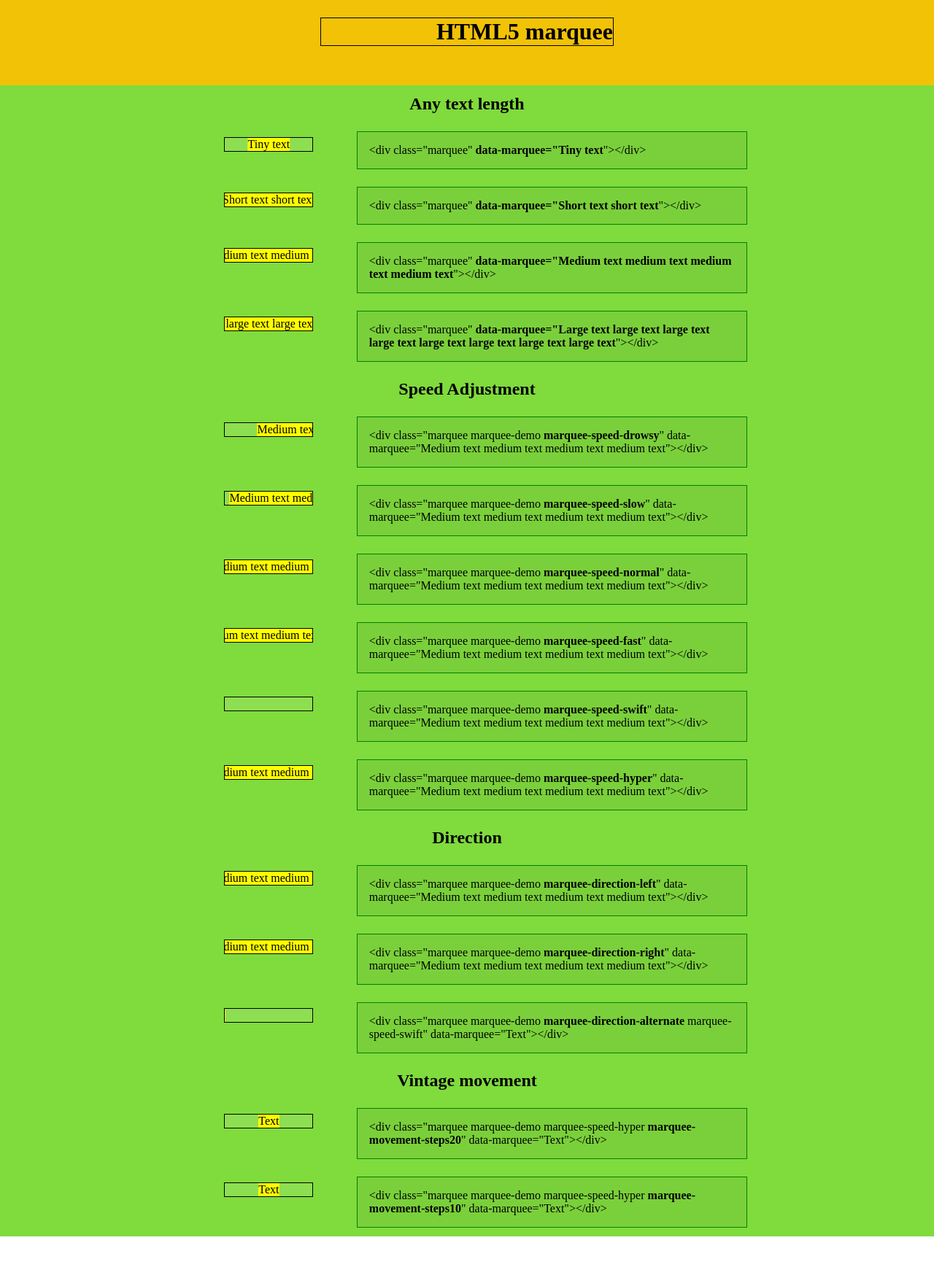
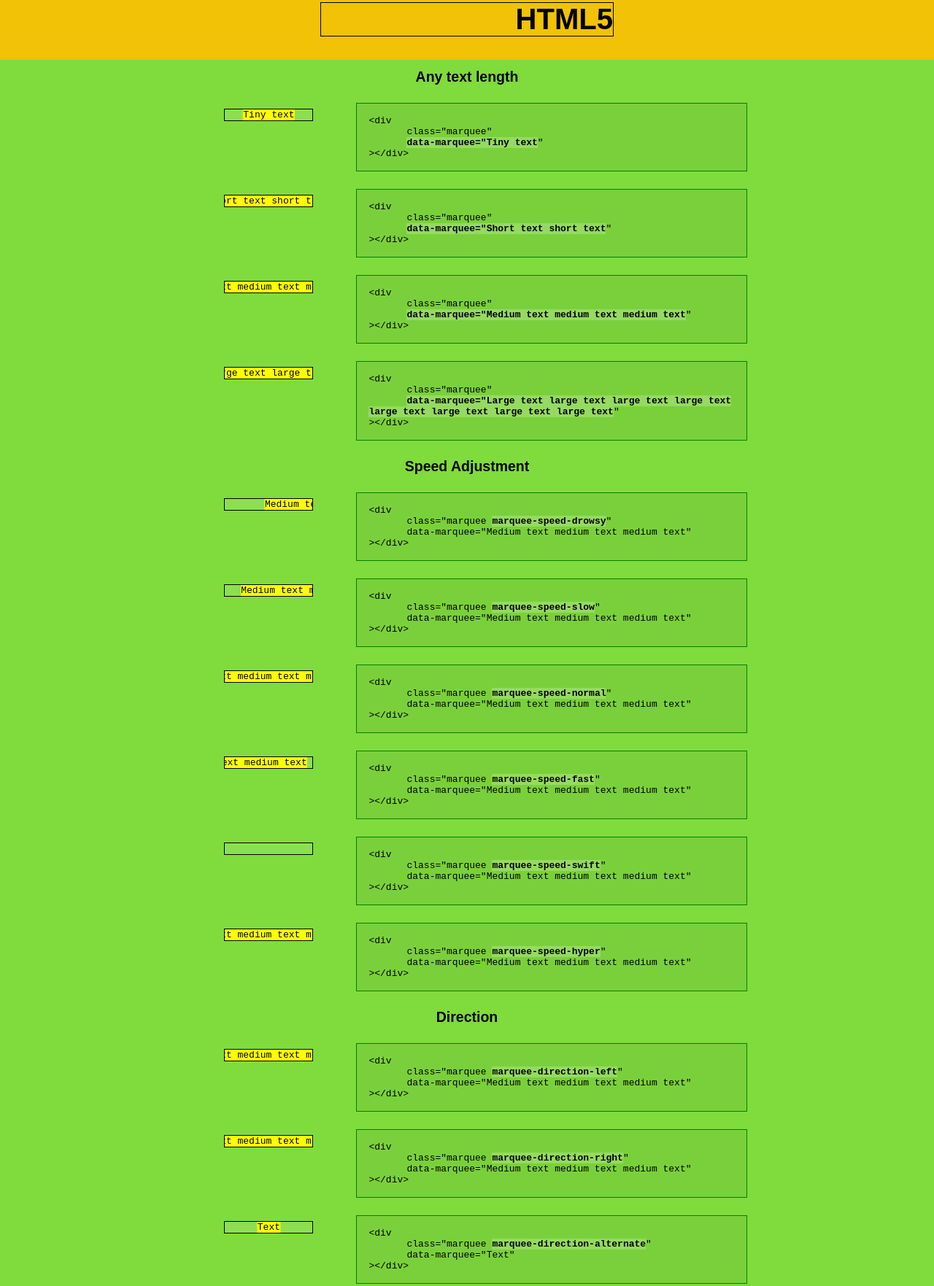
Before and after one commit to muchweb/html5-marquee, a plain HTML site: page index.html in a window 1280 px wide. Shown: the part 29-1792 px from the top of the page at 73% size. Before the commit the page ends 1724 px from the top, so only its background shows below. Drawn offline with Linux system fonts and the light colour scheme.

Commit message:
Examples improvements

```diff
--- a/index.html
+++ b/index.html
@@ -2,6 +2,7 @@
 	<head>
 		<title>HTML5 Marquee</title>
 		<link rel="stylesheet" title="switch" href="marquee.css">
+		<meta charset="utf-8">
 		<style media="screen">
 			.marquee.marquee-demo {
 				margin: 8px auto;
@@ -16,6 +17,8 @@
 			}
 			body {
 				margin: 0px;
+				font-family: sans-serif;
+				font-size: 13px;
 			}
 			header {
 				background: #f1c206;
@@ -23,9 +26,15 @@
 				text-align: center;
 			}
 			h1 {
+				padding: 0;
+				margin: 0;
 				display: inline-block;
 				border: 1px solid black;
 				width: 400px;
+				font-size: 40px;
+			}
+			h1:before {
+				animation-duration: 4s !important;
 			}
 			section {
 				background: #80db3d;
@@ -45,12 +54,29 @@
 				white-space: nowrap;
 				padding: 12px;
 			}
+			.examples > .example > .text {
+				display: inline-block;
+				width: 10%;
+				vertical-align: top;
+				margin: 8px auto;
+				text-align: center;
+				font-weight: bold;
+				text-transform: capitalize;
+				border-right: 1px solid rgba(0, 0, 0, 0.1);
+				display: none;
+
+				&:after {
+					content: ':';
+				}
+			}
 			.examples > .example > .demo {
 				display: inline-block;
 				width: 30%;
 				/**/
 				vertical-align: top;
+				font-family: monospace;
 			}
+
 			.examples > .example > .code {
 				border: 1px solid green;
 				display: inline-block;
@@ -60,6 +86,11 @@
 				background: rgba(0, 0, 0, .05);
 				white-space: normal;
 				vertical-align: top;
+				font-family: monospace;
+			}
+
+			.examples > .example > .code > strong {
+				background: rgba(255, 255, 255, 0.2);
 			}
 		</style>
 	</head>
@@ -71,35 +102,51 @@
 			<h2>Any text length</h2>
 			<div class="examples">
 				<div class="example">
+					<div class="text"></div>
 					<div class="demo">
 						<div class="marquee marquee-demo" data-marquee="Tiny text"></div>
 					</div>
 					<div class="code">
-						&lt;div class=&quot;marquee&quot; <strong>data-marquee=&quot;Tiny text</strong>&quot;&gt;&lt;/div&gt;
+						&lt;div<br />
+						&emsp;&emsp;&emsp;&emsp;class=&quot;marquee&quot;<br />
+						&emsp;&emsp;&emsp;&emsp;<strong>data-marquee=&quot;Tiny text</strong>&quot;<br />
+						&gt;&lt;/div&gt;
 					</div>
 				</div>
 				<div class="example">
+					<div class="text"></div>
 					<div class="demo">
 						<div class="marquee marquee-demo" data-marquee="Short text short text"></div>
 					</div>
 					<div class="code">
-						&lt;div class=&quot;marquee&quot; <strong>data-marquee=&quot;Short text short text</strong>&quot;&gt;&lt;/div&gt;
+						&lt;div<br />
+						&emsp;&emsp;&emsp;&emsp;class=&quot;marquee&quot;<br />
+						&emsp;&emsp;&emsp;&emsp;<strong>data-marquee=&quot;Short text short text</strong>&quot;<br />
+						&gt;&lt;/div&gt;
 					</div>
 				</div>
 				<div class="example">
+					<div class="text"></div>
 					<div class="demo">
-						<div class="marquee marquee-demo" data-marquee="Medium text medium text medium text medium text"></div>
+						<div class="marquee marquee-demo" data-marquee="Medium text medium text medium text"></div>
 					</div>
 					<div class="code">
-						&lt;div class=&quot;marquee&quot; <strong>data-marquee=&quot;Medium text medium text medium text medium text</strong>&quot;&gt;&lt;/div&gt;
+						&lt;div<br />
+						&emsp;&emsp;&emsp;&emsp;class=&quot;marquee&quot;<br />
+						&emsp;&emsp;&emsp;&emsp;<strong>data-marquee=&quot;Medium text medium text medium text</strong>&quot;<br />
+						&gt;&lt;/div&gt;
 					</div>
 				</div>
 				<div class="example">
+					<div class="text"></div>
 					<div class="demo">
 						<div class="marquee marquee-demo" data-marquee="Large text large text large text large text large text large text large text large text"></div>
 					</div>
 					<div class="code">
-						&lt;div class=&quot;marquee&quot; <strong>data-marquee=&quot;Large text large text large text large text large text large text large text large text</strong>&quot;&gt;&lt;/div&gt;
+						&lt;div<br />
+						&emsp;&emsp;&emsp;&emsp;class=&quot;marquee&quot;<br />
+						&emsp;&emsp;&emsp;&emsp;<strong>data-marquee=&quot;Large text large text large text large text large text large text large text large text</strong>&quot;<br />
+						&gt;&lt;/div&gt;
 					</div>
 				</div>
 			</div>
@@ -108,51 +155,75 @@
 			<h2>Speed Adjustment</h2>
 			<div class="examples">
 				<div class="example">
+					<div class="text">drowsy</div>
 					<div class="demo">
-						<div class="marquee marquee-demo marquee-speed-drowsy" data-marquee="Medium text medium text medium text medium text"></div>
+						<div class="marquee marquee-demo marquee-speed-drowsy" data-marquee="Medium text medium text medium text"></div>
 					</div>
 					<div class="code">
-						&lt;div class=&quot;marquee marquee-demo <strong>marquee-speed-drowsy</strong>&quot; data-marquee=&quot;Medium text medium text medium text medium text&quot;&gt;&lt;/div&gt;
+						&lt;div<br />
+						&emsp;&emsp;&emsp;&emsp;class=&quot;marquee <strong>marquee-speed-drowsy</strong>&quot;<br />
+						&emsp;&emsp;&emsp;&emsp;data-marquee=&quot;Medium text medium text medium text&quot;<br />
+						&gt;&lt;/div&gt;
 					</div>
 				</div>
 				<div class="example">
+					<div class="text">slow</div>
 					<div class="demo">
-						<div class="marquee marquee-demo marquee-speed-slow" data-marquee="Medium text medium text medium text medium text"></div>
+						<div class="marquee marquee-demo marquee-speed-slow" data-marquee="Medium text medium text medium text"></div>
 					</div>
 					<div class="code">
-						&lt;div class=&quot;marquee marquee-demo <strong>marquee-speed-slow</strong>&quot; data-marquee=&quot;Medium text medium text medium text medium text&quot;&gt;&lt;/div&gt;
+						&lt;div<br />
+						&emsp;&emsp;&emsp;&emsp;class=&quot;marquee <strong>marquee-speed-slow</strong>&quot;<br />
+						&emsp;&emsp;&emsp;&emsp;data-marquee=&quot;Medium text medium text medium text&quot;<br />
+						&gt;&lt;/div&gt;
 					</div>
 				</div>
 				<div class="example">
+					<div class="text">normal</div>
 					<div class="demo">
-						<div class="marquee marquee-demo marquee-speed-normal" data-marquee="Medium text medium text medium text medium text"></div>
+						<div class="marquee marquee-demo marquee-speed-normal" data-marquee="Medium text medium text medium text"></div>
 					</div>
 					<div class="code">
-						&lt;div class=&quot;marquee marquee-demo <strong>marquee-speed-normal</strong>&quot; data-marquee=&quot;Medium text medium text medium text medium text&quot;&gt;&lt;/div&gt;
+						&lt;div<br />
+						&emsp;&emsp;&emsp;&emsp;class=&quot;marquee <strong>marquee-speed-normal</strong>&quot;<br />
+						&emsp;&emsp;&emsp;&emsp;data-marquee=&quot;Medium text medium text medium text&quot;<br />
+						&gt;&lt;/div&gt;
 					</div>
 				</div>
 				<div class="example">
+					<div class="text">fast</div>
 					<div class="demo">
-						<div class="marquee marquee-demo marquee-speed-fast" data-marquee="Medium text medium text medium text medium text"></div>
+						<div class="marquee marquee-demo marquee-speed-fast" data-marquee="Medium text medium text medium text"></div>
 					</div>
 					<div class="code">
-						&lt;div class=&quot;marquee marquee-demo <strong>marquee-speed-fast</strong>&quot; data-marquee=&quot;Medium text medium text medium text medium text&quot;&gt;&lt;/div&gt;
+						&lt;div<br />
+						&emsp;&emsp;&emsp;&emsp;class=&quot;marquee <strong>marquee-speed-fast</strong>&quot;<br />
+						&emsp;&emsp;&emsp;&emsp;data-marquee=&quot;Medium text medium text medium text&quot;<br />
+						&gt;&lt;/div&gt;
 					</div>
 				</div>
 				<div class="example">
+					<div class="text">swift</div>
 					<div class="demo">
-						<div class="marquee marquee-demo marquee-speed-swift" data-marquee="Medium text medium text medium text medium text"></div>
+						<div class="marquee marquee-demo marquee-speed-swift" data-marquee="Medium text medium text medium text"></div>
 					</div>
 					<div class="code">
-						&lt;div class=&quot;marquee marquee-demo <strong>marquee-speed-swift</strong>&quot; data-marquee=&quot;Medium text medium text medium text medium text&quot;&gt;&lt;/div&gt;
+						&lt;div<br />
+						&emsp;&emsp;&emsp;&emsp;class=&quot;marquee <strong>marquee-speed-swift</strong>&quot;<br />
+						&emsp;&emsp;&emsp;&emsp;data-marquee=&quot;Medium text medium text medium text&quot;<br />
+						&gt;&lt;/div&gt;
 					</div>
 				</div>
 				<div class="example">
+					<div class="text">hyper</div>
 					<div class="demo">
-						<div class="marquee marquee-demo marquee-speed-hyper" data-marquee="Medium text medium text medium text medium text"></div>
+						<div class="marquee marquee-demo marquee-speed-hyper" data-marquee="Medium text medium text medium text"></div>
 					</div>
 					<div class="code">
-						&lt;div class=&quot;marquee marquee-demo <strong>marquee-speed-hyper</strong>&quot; data-marquee=&quot;Medium text medium text medium text medium text&quot;&gt;&lt;/div&gt;
+						&lt;div<br />
+						&emsp;&emsp;&emsp;&emsp;class=&quot;marquee <strong>marquee-speed-hyper</strong>&quot;<br />
+						&emsp;&emsp;&emsp;&emsp;data-marquee=&quot;Medium text medium text medium text&quot;<br />
+						&gt;&lt;/div&gt;
 					</div>
 				</div>
 			</div>
@@ -161,27 +232,39 @@
 			<h2>Direction</h2>
 			<div class="examples">
 				<div class="example">
+					<div class="text">right → left</div>
 					<div class="demo">
-						<div class="marquee marquee-demo marquee-direction-left" data-marquee="Medium text medium text medium text medium text"></div>
+						<div class="marquee marquee-demo marquee-direction-left" data-marquee="Medium text medium text medium text"></div>
 					</div>
 					<div class="code">
-						&lt;div class=&quot;marquee marquee-demo <strong>marquee-direction-left</strong>&quot; data-marquee=&quot;Medium text medium text medium text medium text&quot;&gt;&lt;/div&gt;
+						&lt;div<br />
+						&emsp;&emsp;&emsp;&emsp;class=&quot;marquee <strong>marquee-direction-left</strong>&quot;<br />
+						&emsp;&emsp;&emsp;&emsp;data-marquee=&quot;Medium text medium text medium text&quot;<br />
+						&gt;&lt;/div&gt;
 					</div>
 				</div>
 				<div class="example">
+					<div class="text">left → right</div>
 					<div class="demo">
-						<div class="marquee marquee-demo marquee-direction-right" data-marquee="Medium text medium text medium text medium text"></div>
+						<div class="marquee marquee-demo marquee-direction-right" data-marquee="Medium text medium text medium text"></div>
 					</div>
 					<div class="code">
-						&lt;div class=&quot;marquee marquee-demo <strong>marquee-direction-right</strong>&quot; data-marquee=&quot;Medium text medium text medium text medium text&quot;&gt;&lt;/div&gt;
+						&lt;div<br />
+						&emsp;&emsp;&emsp;&emsp;class=&quot;marquee <strong>marquee-direction-right</strong>&quot;<br />
+						&emsp;&emsp;&emsp;&emsp;data-marquee=&quot;Medium text medium text medium text&quot;<br />
+						&gt;&lt;/div&gt;
 					</div>
 				</div>
 				<div class="example">
+					<div class="text">alternate</div>
 					<div class="demo">
-						<div class="marquee marquee-demo marquee-direction-alternate marquee-speed-swift" data-marquee="Text"></div>
+						<div class="marquee marquee-demo marquee-direction-alternate marquee-speed-hyper" data-marquee="Text"></div>
 					</div>
 					<div class="code">
-						&lt;div class=&quot;marquee marquee-demo <strong>marquee-direction-alternate</strong> marquee-speed-swift&quot; data-marquee=&quot;Text&quot;&gt;&lt;/div&gt;
+						&lt;div<br />
+						&emsp;&emsp;&emsp;&emsp;class=&quot;marquee <strong>marquee-direction-alternate</strong>&quot;<br />
+						&emsp;&emsp;&emsp;&emsp;data-marquee=&quot;Text&quot;<br />
+						&gt;&lt;/div&gt;
 					</div>
 				</div>
 			</div>
@@ -190,19 +273,27 @@
 			<h2>Vintage movement</h2>
 			<div class="examples">
 				<div class="example">
+					<div class="text"></div>
 					<div class="demo">
 						<div class="marquee marquee-demo marquee-speed-hyper marquee-movement-steps20" data-marquee="Text"></div>
 					</div>
 					<div class="code">
-						&lt;div class=&quot;marquee marquee-demo marquee-speed-hyper <strong>marquee-movement-steps20</strong>&quot; data-marquee=&quot;Text&quot;&gt;&lt;/div&gt;
+						&lt;div<br />
+						&emsp;&emsp;&emsp;&emsp;class=&quot;marquee <strong>marquee-movement-steps20</strong>&quot;<br />
+						&emsp;&emsp;&emsp;&emsp;data-marquee=&quot;Text&quot;<br />
+						&gt;&lt;/div&gt;
 					</div>
 				</div>
 				<div class="example">
+					<div class="text"></div>
 					<div class="demo">
 						<div class="marquee marquee-demo marquee-speed-hyper marquee-movement-steps10" data-marquee="Text"></div>
 					</div>
 					<div class="code">
-						&lt;div class=&quot;marquee marquee-demo marquee-speed-hyper <strong>marquee-movement-steps10</strong>&quot; data-marquee=&quot;Text&quot;&gt;&lt;/div&gt;
+						&lt;div<br />
+						&emsp;&emsp;&emsp;&emsp;class=&quot;marquee <strong>marquee-movement-steps10</strong>&quot;<br />
+						&emsp;&emsp;&emsp;&emsp;data-marquee=&quot;Text&quot;<br />
+						&gt;&lt;/div&gt;
 					</div>
 				</div>
 			</div>
```
